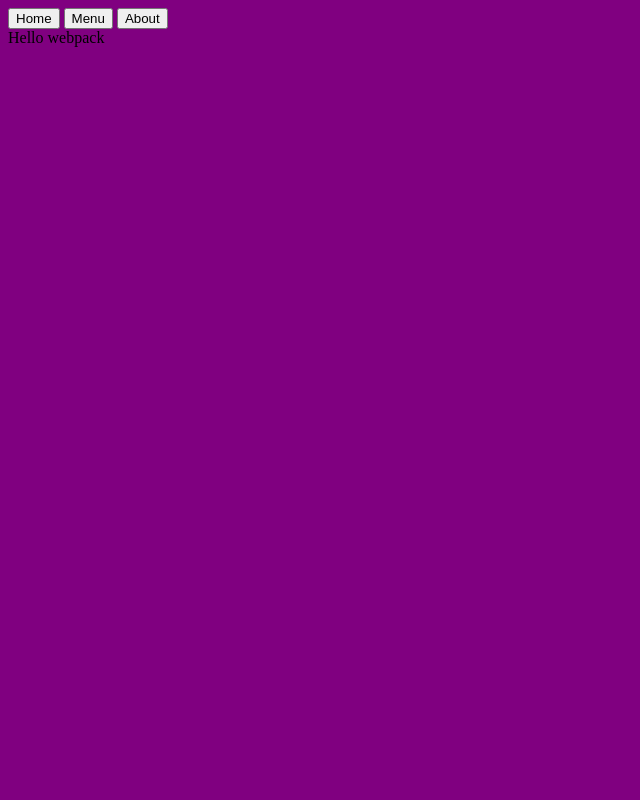
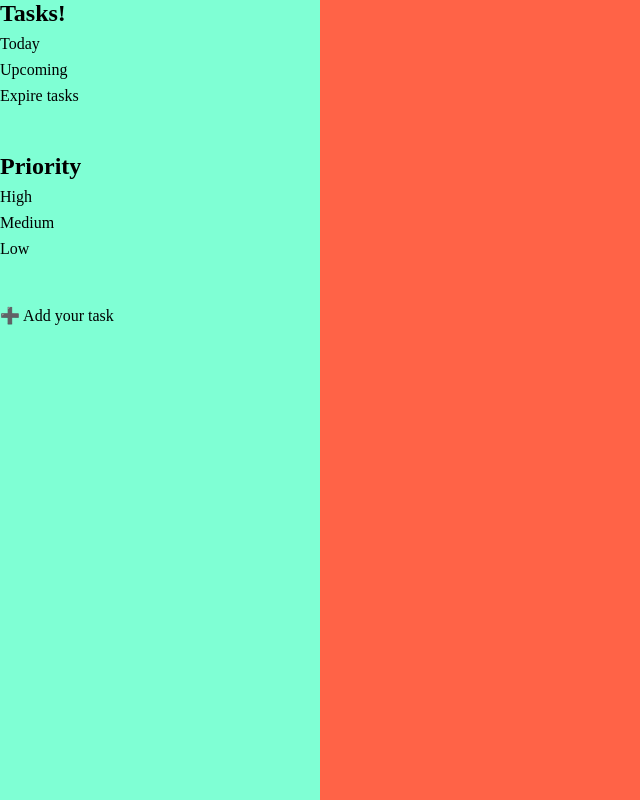
Before and after one commit to DaAlch3m1st/ToDo-w-Webpack, a website built with webpack: page src/template.html in a window 1280 px wide. Shown: the whole page, without its empty margins (0-640 px from the left). Built offline with nearby package versions, Linux system fonts and the light colour scheme.

Commit message:
basic interface in the html

```diff
--- a/src/assets/style.css
+++ b/src/assets/style.css
@@ -1,3 +1,88 @@
-body {
-    background-color: #800080;
+* {
+    margin: 0;
+    padding: 0;
+    box-sizing: border-box;
 }
+
+.page {
+    display: grid;
+    grid-template-columns: 1fr 3fr;
+}
+
+.side-menu {
+    /* background-color: #f4f5f7; */
+    background-color: aquamarine;
+    height: 100vh;
+    display: flex;
+    flex-direction: column;
+    gap: 3rem;
+}
+
+.side-menu > ul {
+    display: flex;
+    flex-direction: column;
+    gap: 0.5em;
+}
+
+.task-container {
+    /* background-color: #ffffff; */
+    background-color: tomato;
+    height: 100vh;
+}
+
+li {
+    cursor: pointer;
+    display: flex;
+}
+
+.modal {
+    position: fixed;
+    top: 0;
+    left: 0;
+    right: 0;
+    bottom: 0;
+    background-color: #111111bd;
+    display: flex;
+    opacity: 0;
+    pointer-events: none;
+}
+
+.modal--show {
+    opacity: 1;
+    pointer-events: unset;
+}
+
+.modal-container {
+    margin: auto;
+    width: 90%;
+    max-width: 600px;
+    max-height: 90%;
+    background-color: #ffffff;
+    /* PORQUE MIERDA EL FONDO NO ES BLANCO AAAAA */
+    border-radius: 6px;
+    padding: 3em 2.5em;
+    display: grid;
+    gap: 1em;
+    place-items: center;
+    grid-template-columns: 100%;
+}
+
+.modal__title {
+    font-size: 2.5rem;
+}
+
+.modal__paragraph {
+    margin-bottom: 10px;
+}
+
+.modal__close {
+    text-decoration: none;
+    color: #fff;
+    background-color: #f25250;
+    padding: 1em 3em;
+    border: 1px solid;
+    border-radius: 6px;
+    display: inline-block;
+    font-weight: 300;
+    cursor: pointer;
+}
--- a/src/index.js
+++ b/src/index.js
@@ -1,13 +1,19 @@
 import _ from 'lodash';
 import "./assets/style.css";
 
- function component() {
-   const element = document.createElement('div');
 
-  // Lodash, now imported by this script
-   element.innerHTML = _.join(['Hello', 'webpack'], ' ');
+// side menu
+// import { taskSection } from './interface';
+// taskSection();
 
-   return element;
- }
+// modal
+import { appendElements } from './interface';
+import { closeModal } from './interface';
+import { openModal } from './interface';
 
- document.body.appendChild(component());
+
+appendElements();
+closeModal();
+openModal();
+
+//  document.body.appendChild(component());
--- /dev/null
+++ b/src/interface.js
@@ -0,0 +1,107 @@
+// side menu section
+
+export function sideMenu() {
+    // const category = document.querySelector('.category');
+    let content = `
+    <div class="side-menu">
+        <ul class="date">
+        <h1>Tasks!</h1>
+        <li>Today</li>
+        <li>Upcoming</li>
+        <li>Expire tasks</li>
+        </ul>
+
+        <ul class="category">
+            <h1>Priority</h1>
+            <li>High</li>
+            <li>Medium</li>
+            <li>Low</li>
+        </ul>
+
+        <ul id="addTask">
+            <li id="openModalBtn">➕ Add your task</li>
+        </ul>
+    </div>
+    `;
+    return content;
+}
+
+export function taskContainer() {
+    let content = `
+    <div class="task-container"></div>
+    `;
+
+    return content;
+}
+
+// Modal section
+
+export function modalContainer() {
+    let content = `
+    <div class="modal-container">
+        <h1 class="modal-header">ADD YOUR TASK</h1>
+        <label for="taskName">Task Name</label>
+        <input type="text" id="taskName">
+
+        <label for="description">Add Description</label>
+        <textarea id="description" rows="4" cols="50" placeholder="you're description">
+        </textarea>
+        <label for="start">Start date:</label>
+        <input type="date" id="start" name="trip-start" value="2018-07-22" min="2018-01-01" max="2018-12-31" />
+
+        <fieldset>
+            <legend>Select the priority of the task:</legend>
+
+            <div>
+                <input type="radio" id="low" name="priority" value="low" checked />
+                <label for="low">Low</label>
+            </div>
+
+            <div>
+                <input type="radio" id="medium" name="priority" value="medium" />
+                <label for="medium">Medium</label>
+            </div>
+
+            <div>
+                <input type="radio" id="high" name="priority" value="high" />
+                <label for="high">High</label>
+            </div>
+        </fieldset>
+
+        <button id="addTaskBtn" class="add-task-btn">ADD</button>
+        <button id="closeModalBtn" class="modal__close">cancel</button>
+    </div>
+    `;
+    return content;
+}
+
+export function appendElements() {
+    const modal = document.getElementById('modal');
+    const page = document.querySelector('.page');
+
+    const modalContent = modalContainer();
+    modal.innerHTML += modalContent;
+
+    const sideMenuContent = sideMenu();
+    page.innerHTML += sideMenuContent;
+
+    const taskContainerContent = taskContainer();
+    page.innerHTML += taskContainerContent;
+}
+
+export function openModal() {
+    openModalBtn.addEventListener("click", (e) => {
+        e.preventDefault();
+        modal.classList.add('modal--show');
+    })
+}
+
+export function closeModal() {
+    closeModalBtn.addEventListener('click', (e) => {
+        e.preventDefault();
+        modal.classList.remove('modal--show');
+    })
+}
+
+
+// Append the elements
--- a/src/tasks.js
+++ b/src/tasks.js
@@ -0,0 +1,6 @@
+import { openModal } from "./modal";
+
+
+export function addTaskBtn() {
+    openModal();
+}
--- a/src/template.html
+++ b/src/template.html
@@ -6,14 +6,17 @@
     <title>Document</title>
 </head>
 <body>
-    <header>
-        <nav>
-            <button>Home</button>
-            <button>Menu</button>
-            <button>About</button>
-        </nav>
-    </header>
-
-    <div id="content"></div>
+    <section class="page">
+        <!--  -->
+        <!-- <div class="side-menu">
+            <ul class="date"></ul>
+            <ul class="category"></ul>
+            <ul id="addTask"></ul>
+        </div> -->
+        <!--  -->
+        <!-- <div class="task-container"></div> -->
+    </section>
+    <div id="modal" class="modal">
+    </div>
 </body>
 </html>
--- a/webpack.config.js
+++ b/webpack.config.js
@@ -8,7 +8,7 @@ module.exports = {
         filename: 'main.js',
         path: path.resolve(__dirname, 'dist'),
         clean: true,
-        publicPath: '/Restaurant-Page-with-webpack/',
+        publicPath: '/',
     },
     plugins: [
         new HtmlWebpackPlugin({
```
Also changed, not shown: src/dom.js (added), src/ex.html (added), src/modal.js (deleted), src/sideMenu.js (deleted).
